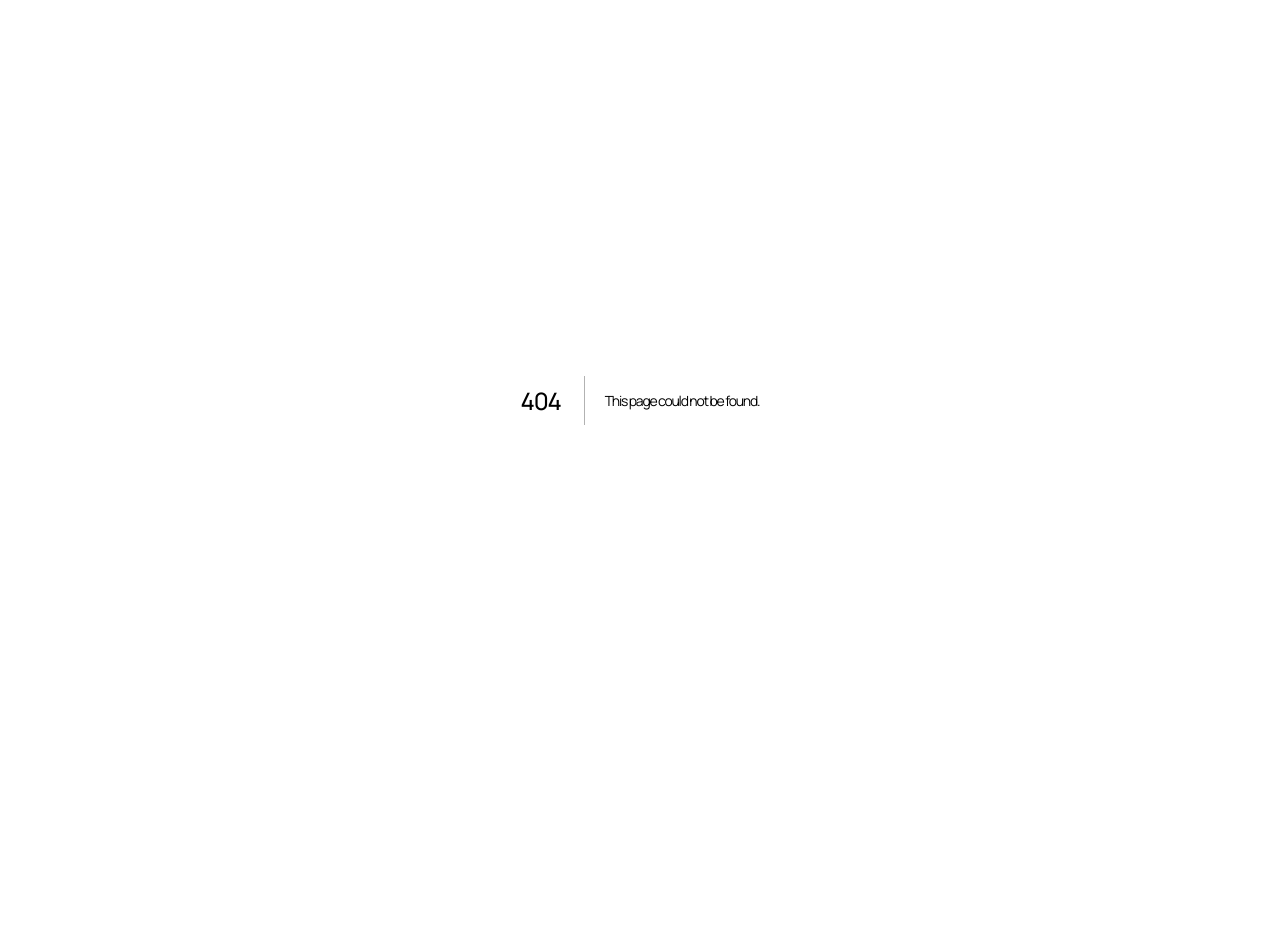
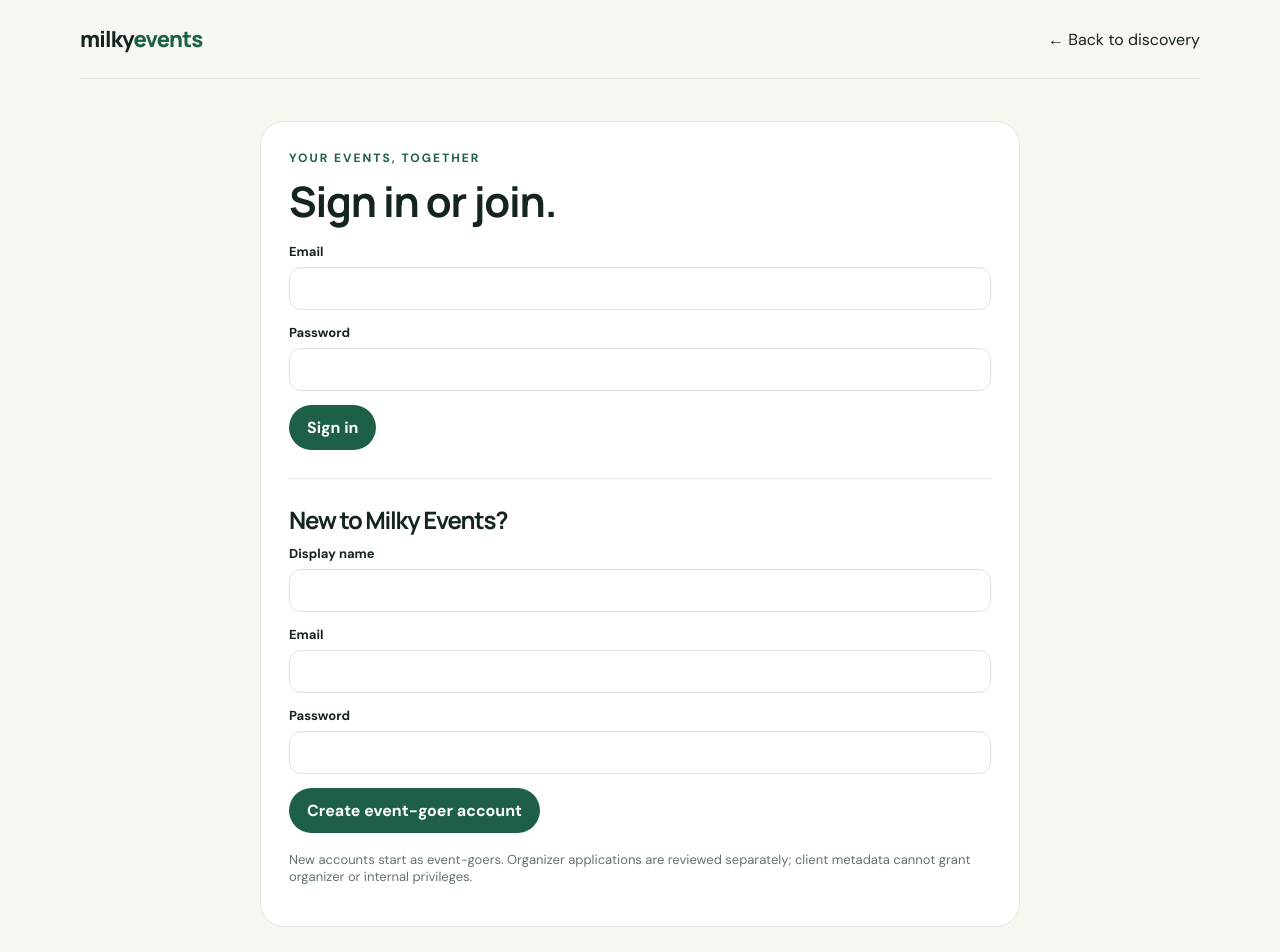
Before and after one commit to BudBudness/milky-events, a Next.js app: page /login in a window 1280 px wide. Before the commit this address had no page. Shown: the top 952 px of the page. Before the commit the page ends 800 px from the top, so only its background shows below. Built offline with nearby package versions, Linux system fonts and the light colour scheme; no server answers.

Commit message:
Add event-goer sign-in and registration UI

```diff
--- /dev/null
+++ b/app/login/page.tsx
@@ -0,0 +1,30 @@
+import Link from "next/link";
+import { signIn, signUp } from "@/app/auth-actions";
+import { createClient } from "@/lib/supabase/server";
+
+export const dynamic = "force-dynamic";
+
+export default async function LoginPage() {
+  const supabase = await createClient();
+  return <main className="container">
+    <header className="nav"><Link href="/" className="brand">milky<span>events</span></Link><Link href="/">← Back to discovery</Link></header>
+    <section className="form-wrap">
+      <p className="eyebrow">Your events, together</p><h1 style={{fontSize:42}}>Sign in or join.</h1>
+      {!supabase && <div className="notice">Supabase is not configured. Set the required environment variables before enabling account access.</div>}
+      <form action={signIn}>
+        <label className="field">Email<input name="email" type="email" autoComplete="email" required maxLength={254}/></label>
+        <label className="field">Password<input name="password" type="password" autoComplete="current-password" required minLength={12} maxLength={128}/></label>
+        <button type="submit" disabled={!supabase}>Sign in</button>
+      </form>
+      <div style={{borderTop:"1px solid var(--line)",margin:"28px 0"}}/>
+      <h2 style={{fontSize:24}}>New to Milky Events?</h2>
+      <form action={signUp}>
+        <label className="field">Display name<input name="display_name" required minLength={2} maxLength={100}/></label>
+        <label className="field">Email<input name="email" type="email" autoComplete="email" required maxLength={254}/></label>
+        <label className="field">Password<input name="password" type="password" autoComplete="new-password" required minLength={12} maxLength={128}/></label>
+        <button type="submit" disabled={!supabase}>Create event-goer account</button>
+      </form>
+      <p style={{fontSize:13,color:"var(--muted)",marginTop:18}}>New accounts start as event-goers. Organizer applications are reviewed separately; client metadata cannot grant organizer or internal privileges.</p>
+    </section>
+  </main>;
+}
```
